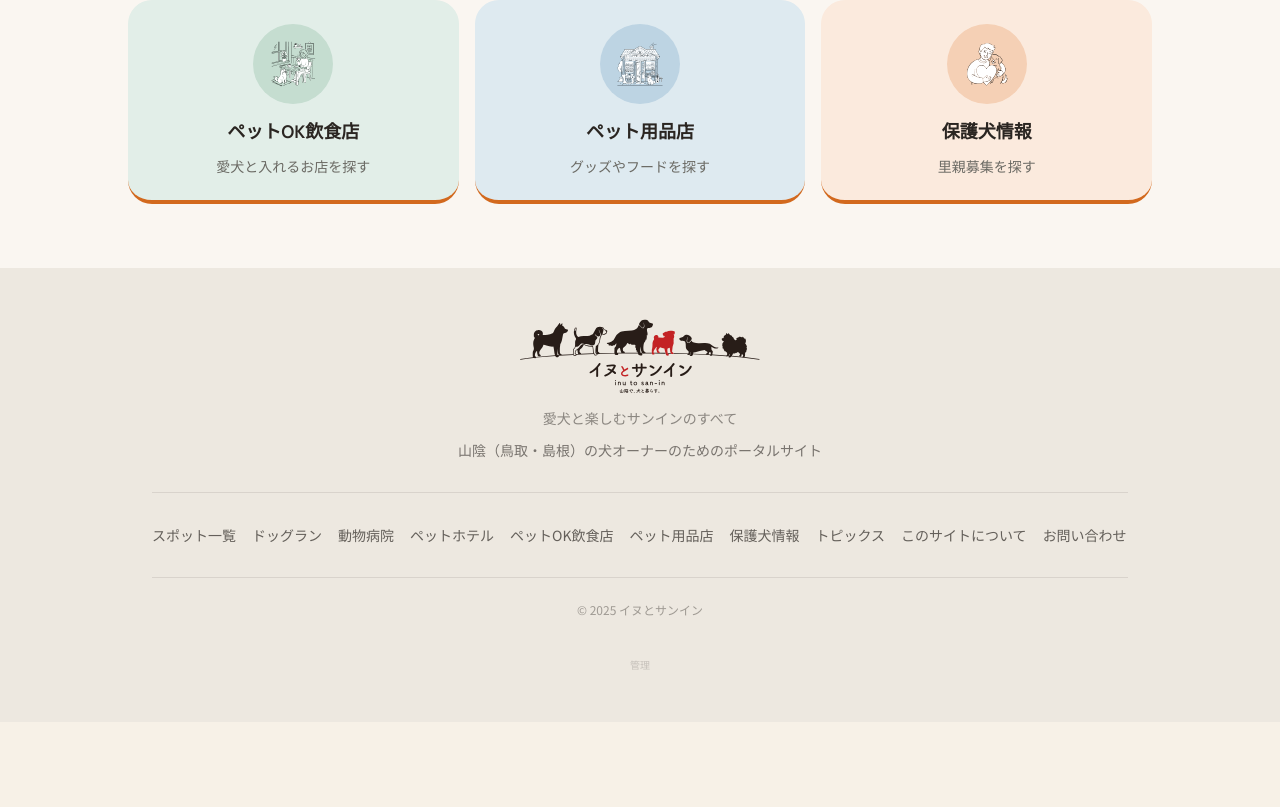
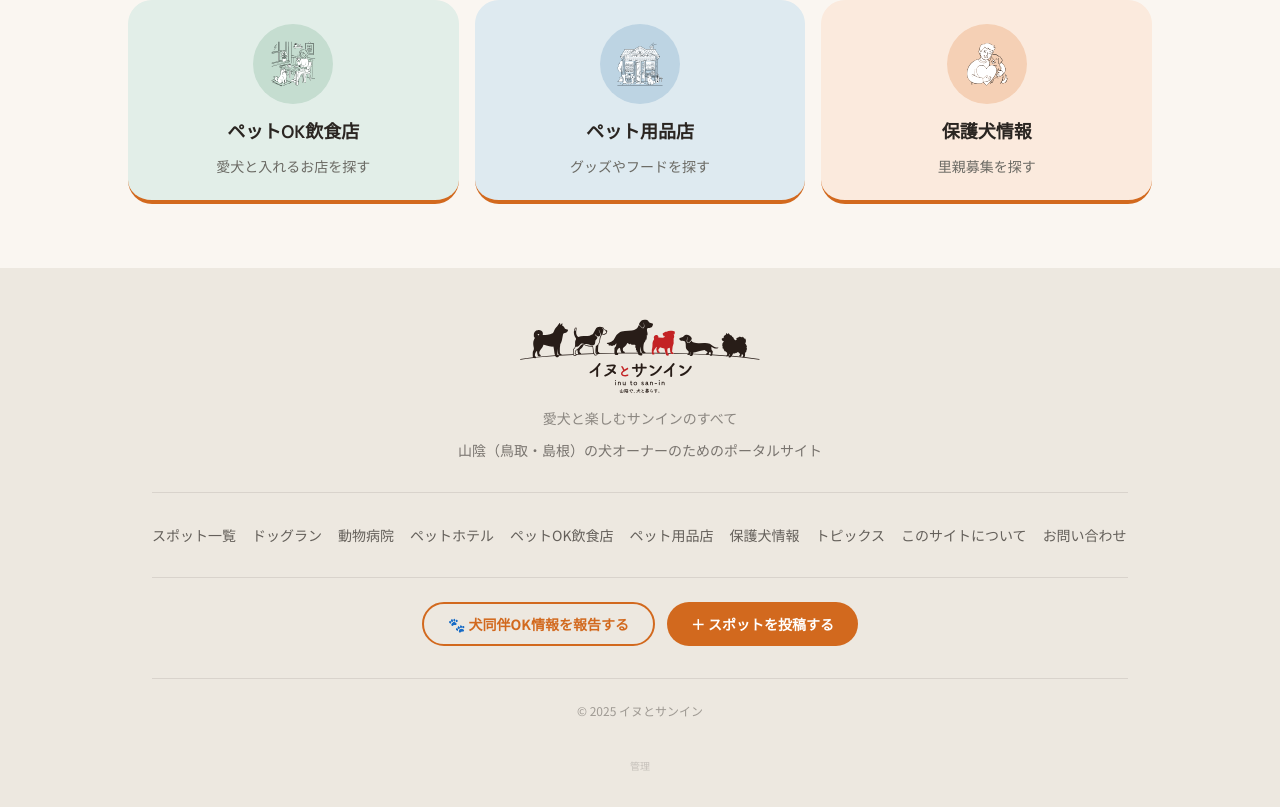
Before and after one commit to towatarimasao/inutosanin, a Next.js app: page / in a window 1280 px wide. Shown: the part 1506-2313 px from the top of the page. Before the commit the page ends 2228 px from the top, so only its background shows below. Built offline with nearby package versions, Linux system fonts and the light colour scheme; no server answers.

Commit message:
フッターに投稿・報告ボタンをピルデザインで追加
Co-Authored-By: Claude Sonnet 4.6 <noreply@anthropic.com>

```diff
--- a/src/app/_components/Footer.tsx
+++ b/src/app/_components/Footer.tsx
@@ -43,7 +43,23 @@ export default function Footer() {
           </nav>
         </div>
 
-        {/* 3段目：コピーライト */}
+        {/* 3段目：投稿ボタン */}
+        <div className="border-t border-foreground/10 pt-6 flex flex-col sm:flex-row gap-3 justify-center">
+          <Link
+            href="/confirm-spots"
+            className="inline-flex items-center justify-center gap-1.5 border-2 border-accent text-accent hover:bg-accent hover:text-white text-sm font-semibold px-6 py-2.5 rounded-full transition-all"
+          >
+            🐾 犬同伴OK情報を報告する
+          </Link>
+          <Link
+            href="/suggest-spot"
+            className="inline-flex items-center justify-center gap-1.5 bg-accent text-white hover:bg-accent/90 text-sm font-semibold px-6 py-2.5 rounded-full transition-all"
+          >
+            ＋ スポットを投稿する
+          </Link>
+        </div>
+
+        {/* 4段目：コピーライト */}
         <div className="border-t border-foreground/10 pt-6 text-xs text-foreground/40 text-center">
           © 2025 イヌとサンイン
         </div>
```
